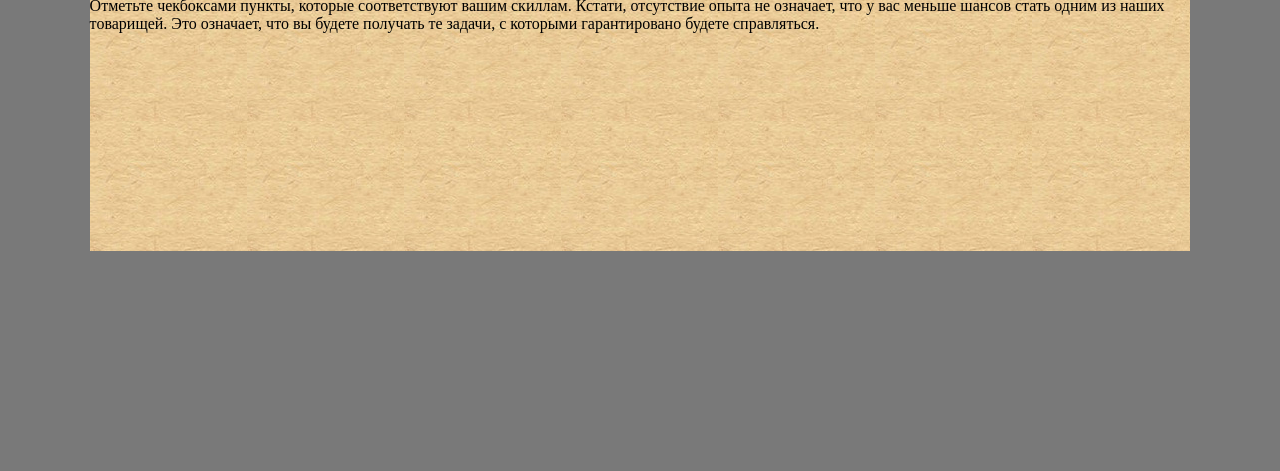
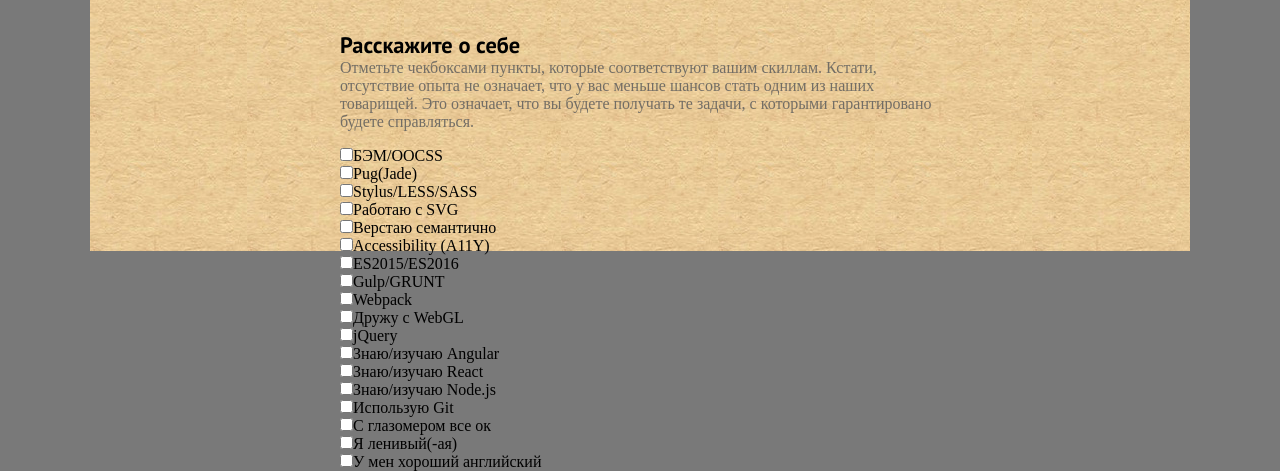
Before and after one commit to Clasen00/factorov_test, a website: page index.html in a window 1280 px wide. Shown: the part 549-1020 px from the top of the page. Before the commit the page ends 800 px from the top, so only its background shows below. Drawn offline with Linux system fonts and the light colour scheme.

Commit message:
add styles and markup for 2nd part of project

```diff
--- a/index.html
+++ b/index.html
@@ -40,17 +40,48 @@
                     <span class="content-link content-data-text"><a href="mailto:eugenyi.shalaev@gmail.com">eugenyi.shalaev@gmail.com</a></span>
                 </div>
             </div>
-        </div>
-        <div class="content-checkbox-layot">
-            <div class="checkbox-layot_tittle">
-                <h3>Расскажите о себе</h3>
+            <div class="content-checkbox-layot">
+                <div class="checkbox-layot_tittle">
+                    <h3>Расскажите о себе</h3>
+                </div>
                 <div class="checkbox-undertext">
                     <p>Отметьте чекбоксами пункты, которые соответствуют вашим скиллам. Кстати, отсутствие опыта не означает, что у вас меньше шансов стать одним из наших товарищей. Это означает, что вы будете получать те задачи, с которыми гарантировано будете справляться.</p>
+                </div>
+                <div class="content-checkbox-box">
+                    <form action="">
+                        <div class="checkbox-divison">
+                            <input name="" type="checkbox" />БЭМ/OOCSS<br>
+                            <input name="" type="checkbox" />Pug(Jade)<br>
+                            <input name="" type="checkbox" />Stylus/LESS/SASS<br>
+                            <input name="" type="checkbox" />Работаю с SVG<br>
+                            <input name="" type="checkbox" />Верстаю семантично<br>
+                            <input name="" type="checkbox" />Accessibility (A11Y)<br>
+                            <input name="" type="checkbox" />ES2015/ES2016<br>
+                        </div>
+                        <div class="checkbox-divison">
+
+                            <input name="" type="checkbox" />Gulp/GRUNT<br>
+                            <input name="" type="checkbox" />Webpack<br>
+                            <input name="" type="checkbox" />Дружу с WebGL<br>
+                            <input name="" type="checkbox" />jQuery<br>
+                            <input name="" type="checkbox" />Знаю/изучаю Angular<br>
+                            <input name="" type="checkbox" />Знаю/изучаю React<br>
+                            <input name="" type="checkbox" />Знаю/изучаю Node.js<br>
+                        </div>
+
+                        <div class="checkbox-divison">
+
+                            <input name="" type="checkbox" />Использую Git<br>
+                            <input name="" type="checkbox" />С глазомером все ок<br>
+                            <input name="" type="checkbox" />Я ленивый(-ая)<br>
+                            <input name="" type="checkbox" />У мен хороший английский<br>
+                        </div>
+                    </form>
                 </div>
             </div>
         </div>
     </div>
 </body>
-<link rel="stylesheet" href="/style.css" type="text/css" media="screen, print" />
+<link rel="stylesheet" href="style.css" type="text/css" media="screen, print" />
 
 </html>
--- a/style.scss
+++ b/style.scss
@@ -1,8 +1,8 @@
 $fendersblue: #41221c;
 $title-color: #673d1c;
-$link-color: rgba(105, 105, 105, 0.75);
+$link-color: rgba(92, 92, 92, 0.84);
 @font-face {
-    font-family: CourierNewRegular;
+    font-family: PTSansRegular;
     font-family: SansBold;
     src: url(fonts/PTSansRegular.ttf);
     src: url(fonts/PTSansBold.ttf);
@@ -27,7 +27,7 @@ body {
 }
 
 .content {
-    background: url(/img/background.jpg);
+    background: url(img/background.jpg);
     min-height: 100%;
     width: 86%;
 }
@@ -38,7 +38,7 @@ body {
     text-align: center;
     padding-bottom: 2em;
     h1 {
-        font: bold 5em CourierNewRegular;
+        font: bold 5em PTSansRegular;
         color: $title-color;
     }
 }
@@ -62,7 +62,7 @@ body {
             font-size: 1.3em;
         }
         span {
-            font-family: CourierNewRegular;
+            font-family: PTSansRegular;
             font-size: 25pt;
             font-weight: 200;
         }
@@ -100,8 +100,25 @@ a:hover {
     align-items: center;
 }
 
-.checkbox-layot_tittle {}
+.checkbox-layot_tittle {
+    h3 {
+        text-align: left;
+        font-family: SansBold;
+        font-size: 1.4em;
+    }
+}
 
 .content-checkbox-layot {
+    margin-top: 5%;
+    max-width: 600px;
+}
 
+.checkbox-undertext p {
+    font-family: PTSansRegular;
+    font-size: 1em;
+    color: $link-color;
 }
+
+.content-checkbox-box {
+    margin-top: 1em;
+}
```
Also changed, not shown: package.json (indentation only), style.css.
